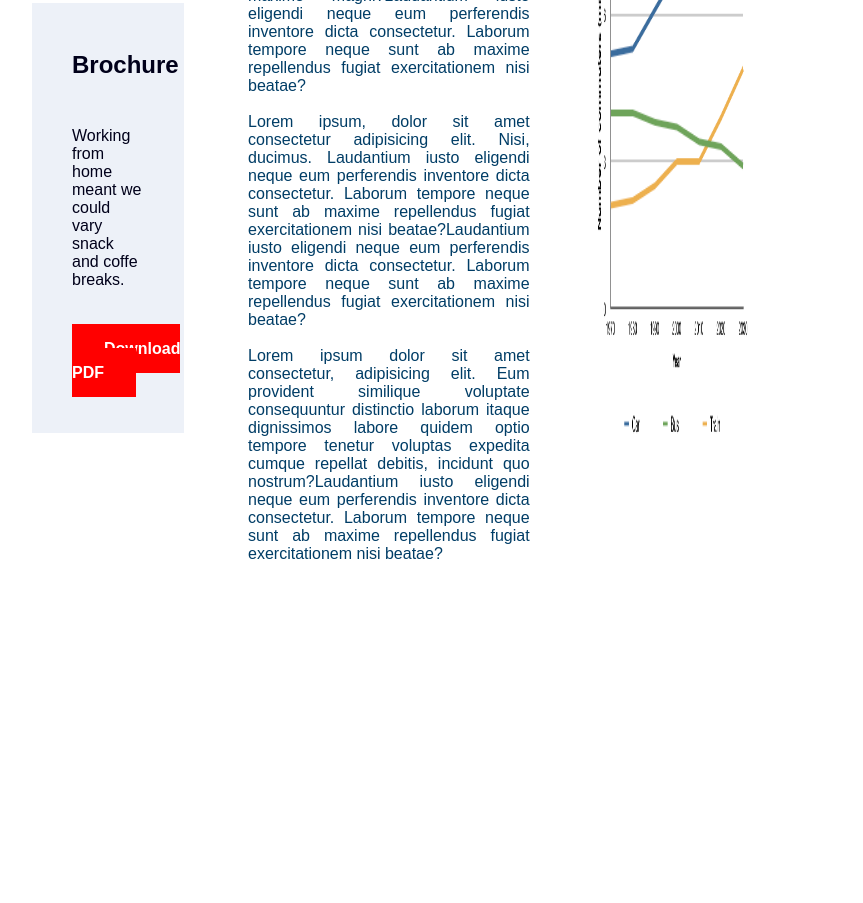
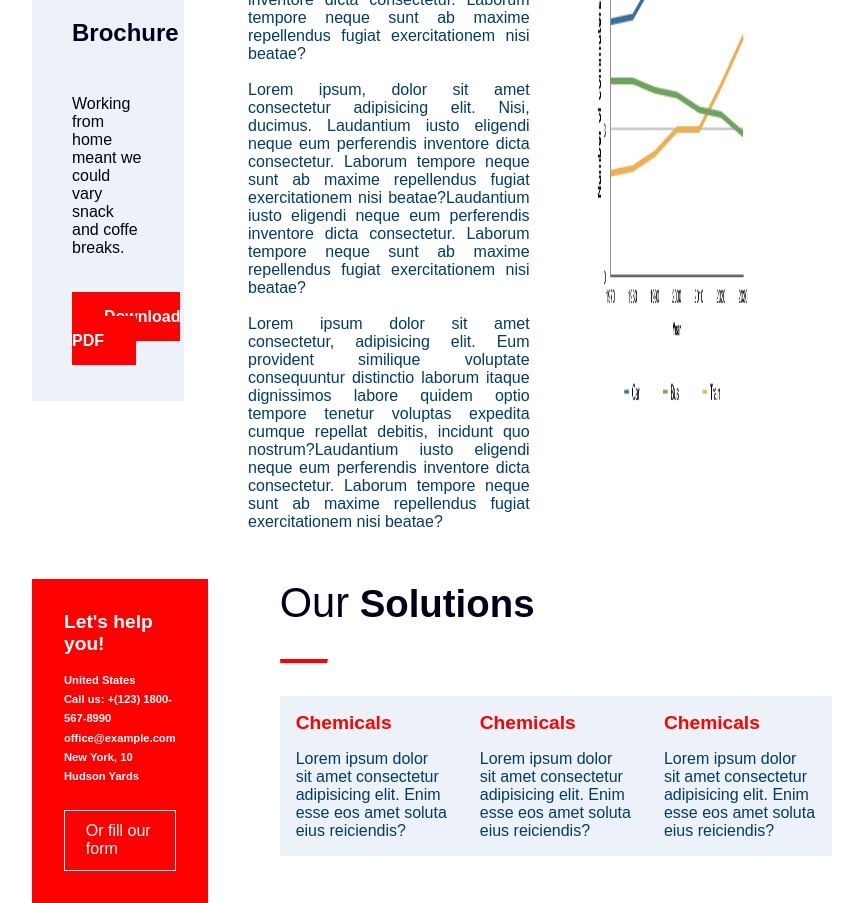
Before and after one commit to IvanLovas/vivify-project, a website: page index.html in a window 1280 px wide. Shown: the part 1153-2056 px from the top of the page, without its empty margins (208-1071 px from the left). Before the commit the page ends 1748 px from the top, so only its background shows below. Drawn offline with Linux system fonts and the light colour scheme; a web font is replaced by a local one.

Commit message:
#HCAA-13 Finished section Solutions

```diff
--- a/index.html
+++ b/index.html
@@ -65,5 +65,34 @@
         </div>
     </section>
 
+    <section class="solutions-section">
+        <div class="solutions-section__column solutions-section__column--first">
+            <h4>Let's help you!</h4>
+            <p>United States<br>
+            Call us: +(123) 1800-567-8990<br>
+            office@example.com<br>
+            New York, 10 Hudson Yards</p>
+            <a href="#">Or fill our form</a>
+        </div>
+        <div class="solutions-section__column solutions-section__column--second">
+            <h2><span>Our</span> Solutions</h2>
+            <hr>
+            <div class="solutions-section__chemicals">
+                <div>
+                    <h4>Chemicals</h4>
+                    <p>Lorem ipsum dolor sit amet consectetur adipisicing elit. Enim esse eos amet soluta eius reiciendis?</p>
+                </div>
+                <div>
+                    <h4>Chemicals</h4>
+                    <p>Lorem ipsum dolor sit amet consectetur adipisicing elit. Enim esse eos amet soluta eius reiciendis?</p>
+                </div>
+                <div>
+                    <h4>Chemicals</h4>
+                    <p>Lorem ipsum dolor sit amet consectetur adipisicing elit. Enim esse eos amet soluta eius reiciendis?</p>
+                </div>
+            </div>
+        </div>
+    </section>
+
 </body>
 </html>
--- a/scss/main.scss
+++ b/scss/main.scss
@@ -86,7 +86,7 @@ section {
 }
 
 .stats-section__column {
-    padding: 2rem;
+    padding: 0 2rem;
 }
 
 .stats-section__column--first {
@@ -155,16 +155,8 @@ section {
         span {
             font-weight: normal;
             font-size: 2.6rem;
+            }
         }
-    }
-}
-
-    hr {
-        display: block;
-        height: 1px;
-        border-top: 4px solid $red-col;
-        margin: 1rem 0;
-        width: 3rem;
     }
 
     h4 {
@@ -177,6 +169,14 @@ section {
         text-align: justify;
         color: $section-font;
     }
+}
+
+hr {
+    display: block;
+    height: 1px;
+    border-top: 4px solid $red-col;
+    margin: 1rem 0;
+    width: 3rem;
 }
 
 .stats-section__column--third {
@@ -193,3 +193,84 @@ section {
     }
 
 }
+
+.solutions-section {
+    display: flex;
+    flex-direction: row;
+}
+
+.solutions-section__column {
+    padding: 0 2rem;
+}
+
+.solutions-section__column--first {
+    background-color: $red-col;
+    padding: 2rem;
+    width: 26%;
+    margin-left: 2rem;
+
+    h4 {
+        color: $white-col;
+        font-size: 1.2rem;
+        margin-bottom: 1rem;
+    }
+
+    p {
+        color: $white-col;
+        font-size: 0.7rem;
+        font-weight: bold;
+        line-height: 1.2rem;
+    }
+
+    a {
+        display: inline-block;
+        margin-top: 1.5rem;
+        text-decoration: none;
+        border: 1px solid $white-col;
+        color: $white-col;
+        padding: 0.7rem 1.3rem;
+
+        &:hover {
+            background: $white-col;
+            color: $red-col;
+
+        }
+    }
+}
+
+.solutions-section__column--second {
+    margin-left: 2.5rem;
+    width: 100%;
+
+    h2 {
+        color: $head-col;
+        font-size: 2.4rem;
+        margin-bottom: 2rem;
+
+        span {
+            font-weight: normal;
+            font-size: 2.6rem;
+        }
+    }
+}
+
+.solutions-section__chemicals {
+    display: flex;
+
+    div {
+        margin-top: 1rem;
+        padding: 1rem;
+        background: $light-blue;
+
+        h4 {
+            color: $red-col;
+            font-size: 1.2rem;
+            margin-bottom: 1rem;
+        }
+
+        p {
+           color: $section-font;
+        }
+    }
+
+}
```
Also changed, not shown: css/main.css, 1 other file.
